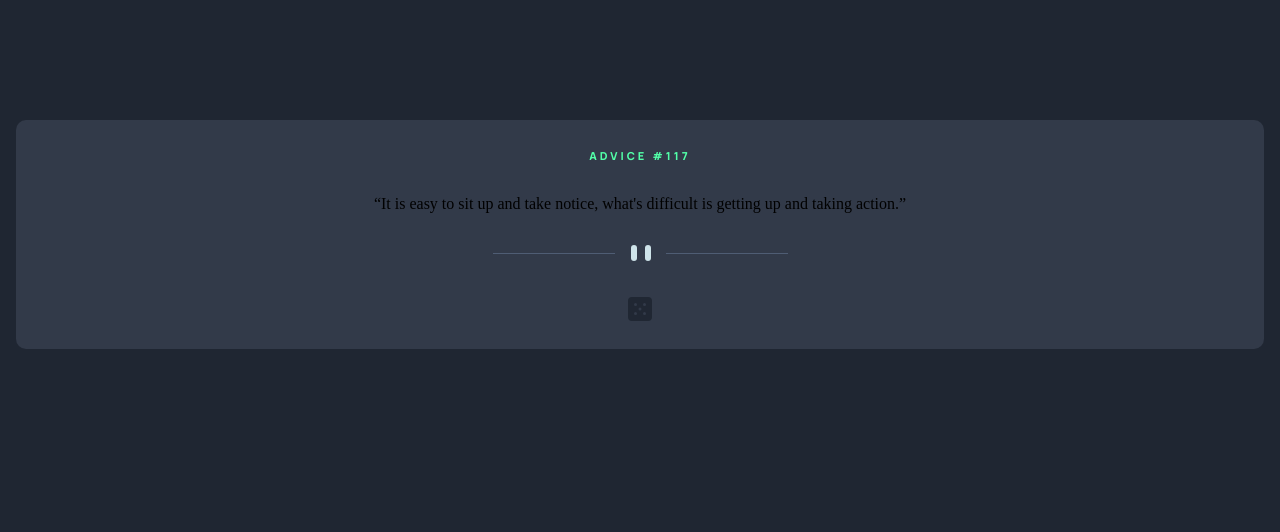
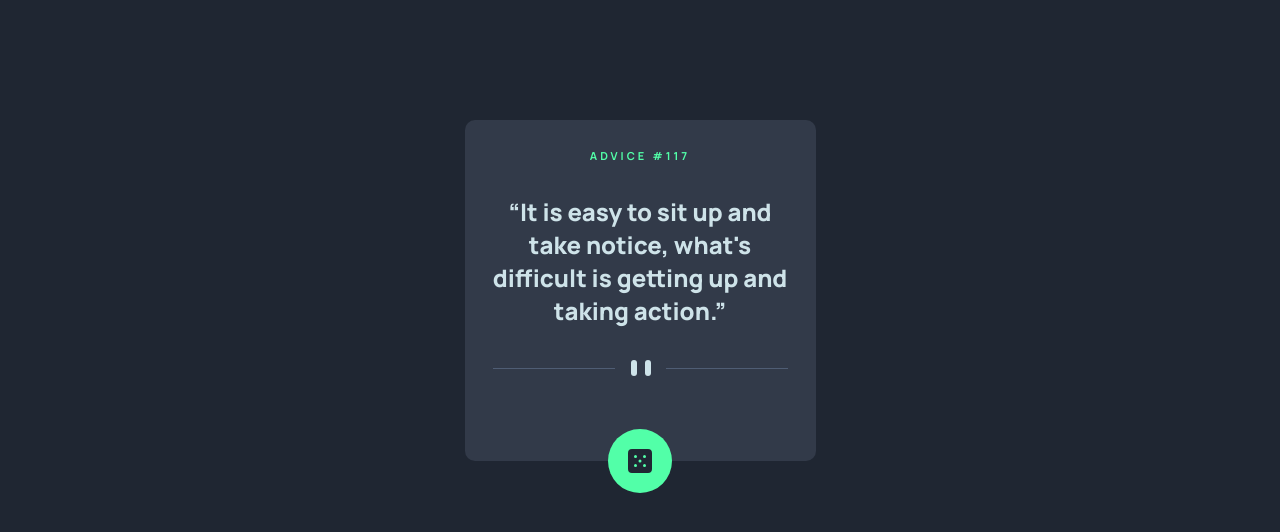
Before and after one commit to RyanNolan1/react-advice-generator, a React (Create React App) app: page / in a window 1280 px wide. Shown: the top 532 px of the page. Built offline with nearby package versions, Linux system fonts and the light colour scheme.

Commit message:
this will add futher styling to the app

```diff
--- a/public/index.html
+++ b/public/index.html
@@ -9,16 +9,6 @@
       name="description"
       content="Web site created using create-react-app"
     />
-    <link rel="manifest" href="%PUBLIC_URL%/manifest.json" />
-    <!--
-      Notice the use of %PUBLIC_URL% in the tags above.
-      It will be replaced with the URL of the `public` folder during the build.
-      Only files inside the `public` folder can be referenced from the HTML.
-
-      Unlike "/favicon.ico" or "favicon.ico", "%PUBLIC_URL%/favicon.ico" will
-      work correctly both with client-side routing and a non-root public URL.
-      Learn how to configure a non-root public URL by running `npm run build`.
-    -->
     <title>Advice Generator</title>
   </head>
   <body>
--- a/src/App.js
+++ b/src/App.js
@@ -11,16 +11,20 @@ function App() {
 
 function Advice() {
   return (
+    <div className="advice-dice-container">
       <div className="advice-container">
-      <h1>ADVICE #117</h1>
-      <p>
+        <h1 className="advice-header">ADVICE #117</h1>
+        <p className="advice-text">
           “It is easy to sit up and take notice, what's difficult is getting up
           and taking action.”
         </p>
         <div>
           <img src={patternDivider} alt="Pattern Divider" />
         </div>
+      </div>
+      <div className="dice-container">
         <img src={dice} alt="Dice Icon" />
+      </div>
     </div>
   );
 }
--- a/src/index.css
+++ b/src/index.css
@@ -4,6 +4,11 @@
   margin: 0;
   padding: 0;
   box-sizing: border-box;
+}
+
+body {
+    font-family: "Manrope", sans-serif;
+    font-weight:800;
 }
 
 .app-container {
@@ -15,17 +20,42 @@
 .advice-container {
   background:  hsl(217, 19%, 24%);
   border-radius:10px;
-  padding:1.75rem;
+  padding:1.75rem 1.75rem 5rem 1.75rem;;
   display:flex;
   flex-direction:column;
   align-items: center;
+  justify-content: center;
+  position: relative;
   gap:2rem;
 }
 
-h1 {
+.advice-header {
     font-size:0.6875rem;
     color:hsl(150, 100%, 66%);
-    font-family: "Manrope", sans-serif;
-    font-weight:800;
     letter-spacing: 3px;
 }
+
+.advice-text {
+  font-size:1.5rem;
+  color:hsl(193, 38%, 86%);
+  text-align: center;
+  max-width:295px;
+}
+
+.dice-container {
+    height:4rem;
+    width:4rem;
+    background:hsl(150, 100%, 66%);
+    border-radius:100px;
+    justify-content: center;
+    align-items: center;
+    display:flex;
+    margin-top:-32px;
+    z-index:2;
+}
+
+.advice-dice-container {
+    display:flex;
+    flex-direction:column;
+    align-items: center;
+}
```
Lines whose indentation alone changed are shown as unchanged.
